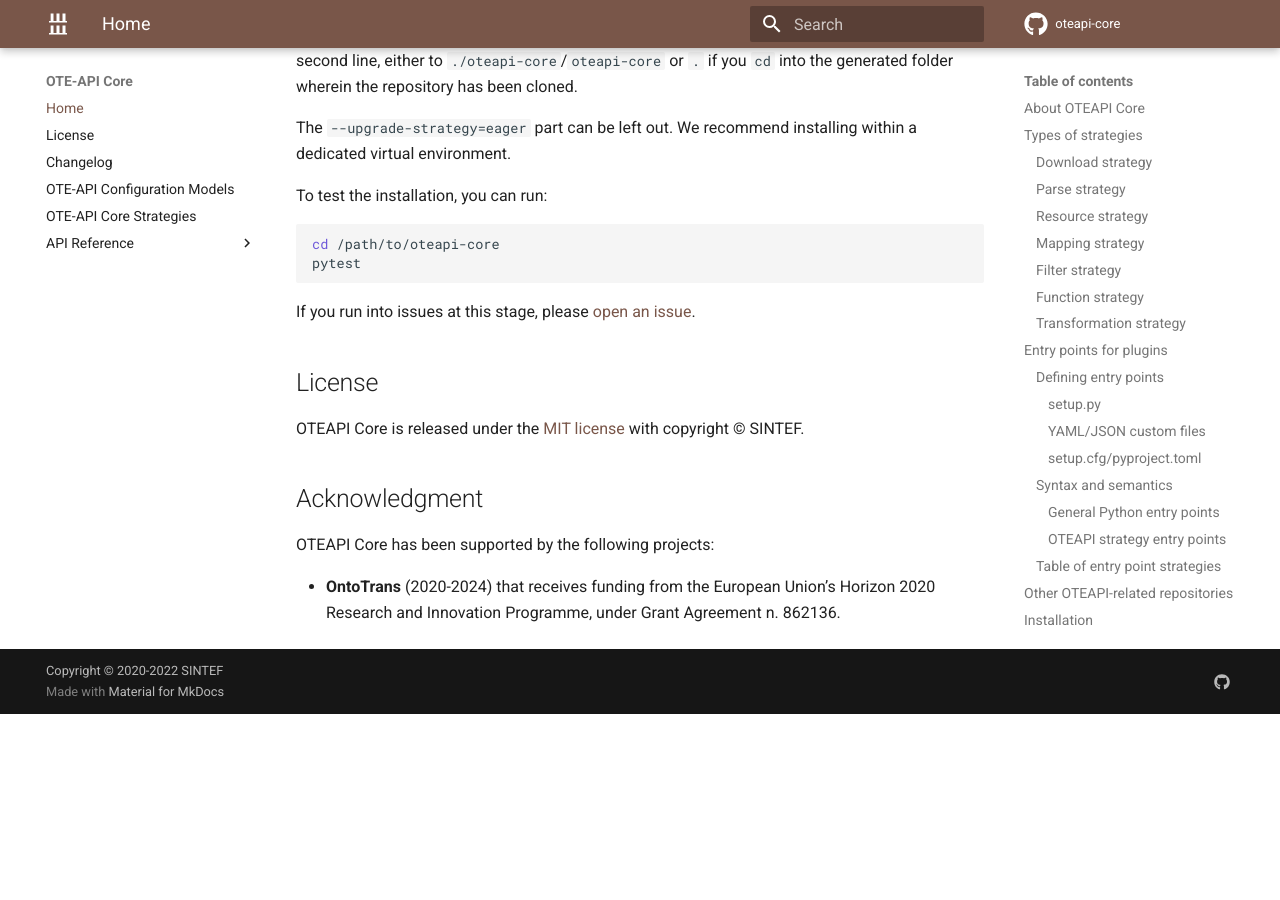
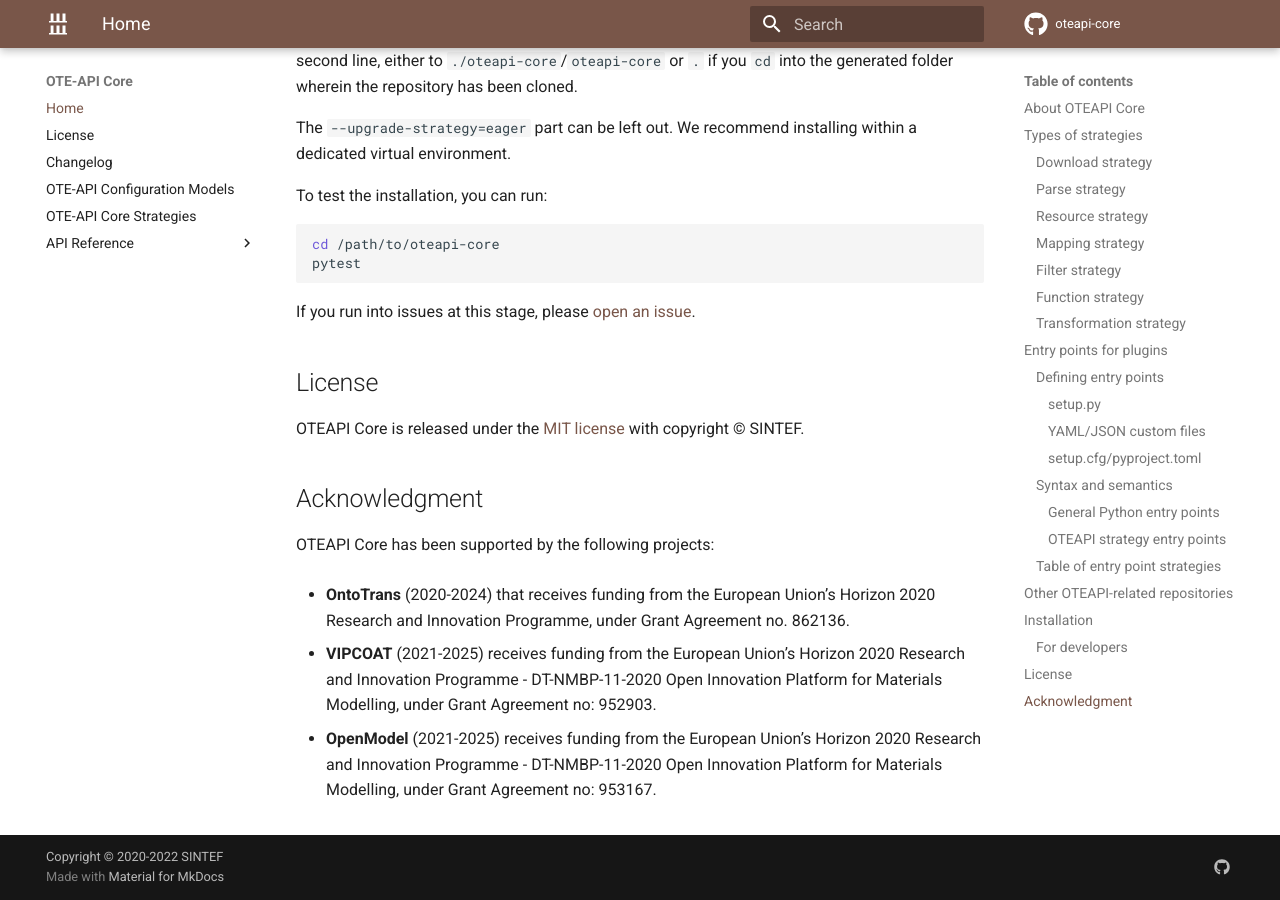
Before and after one commit to EMMC-ASBL/oteapi-core, an MkDocs documentation site: the page built from docs/index.md, in a window 1280 px wide and 900 px high, scrolled down 5711 px. Built offline with MkDocs 1.6.1 and Material for MkDocs 9.7.7, drawn with Linux system fonts in a browser that asks for light colours; comment, search, counter and statistics services are not loaded; the version menu is left out; before the commit the page ends 6425 px from its top, so only the background shows below that.

Commit message:
Updated docs

```diff
--- a/docs/index.md
+++ b/docs/index.md
@@ -238,4 +238,8 @@ OTEAPI Core is released under the [MIT license](LICENSE.md) with copyright &copy
 
 OTEAPI Core has been supported by the following projects:
 
-* __OntoTrans__ (2020-2024) that receives funding from the European Union’s Horizon 2020 Research and Innovation Programme, under Grant Agreement n. 862136.
+* __OntoTrans__ (2020-2024) that receives funding from the European Union’s Horizon 2020 Research and Innovation Programme, under Grant Agreement no. 862136.
+
+* __VIPCOAT__ (2021-2025) receives funding from the European Union’s Horizon 2020 Research and Innovation Programme - DT-NMBP-11-2020 Open Innovation Platform for Materials Modelling, under Grant Agreement no: 952903.
+
+* __OpenModel__ (2021-2025) receives funding from the European Union’s Horizon 2020 Research and Innovation Programme - DT-NMBP-11-2020 Open Innovation Platform for Materials Modelling, under Grant Agreement no: 953167.
```
